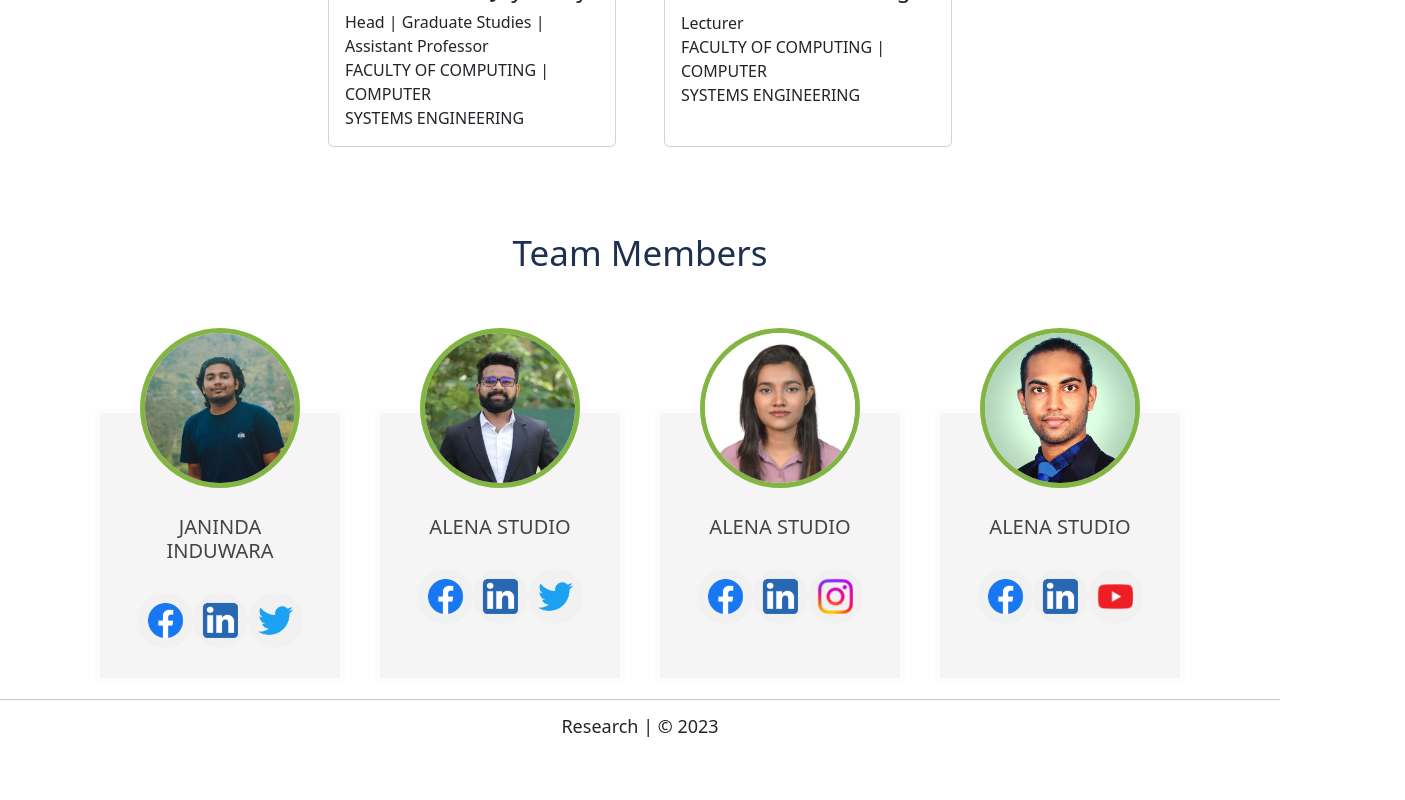
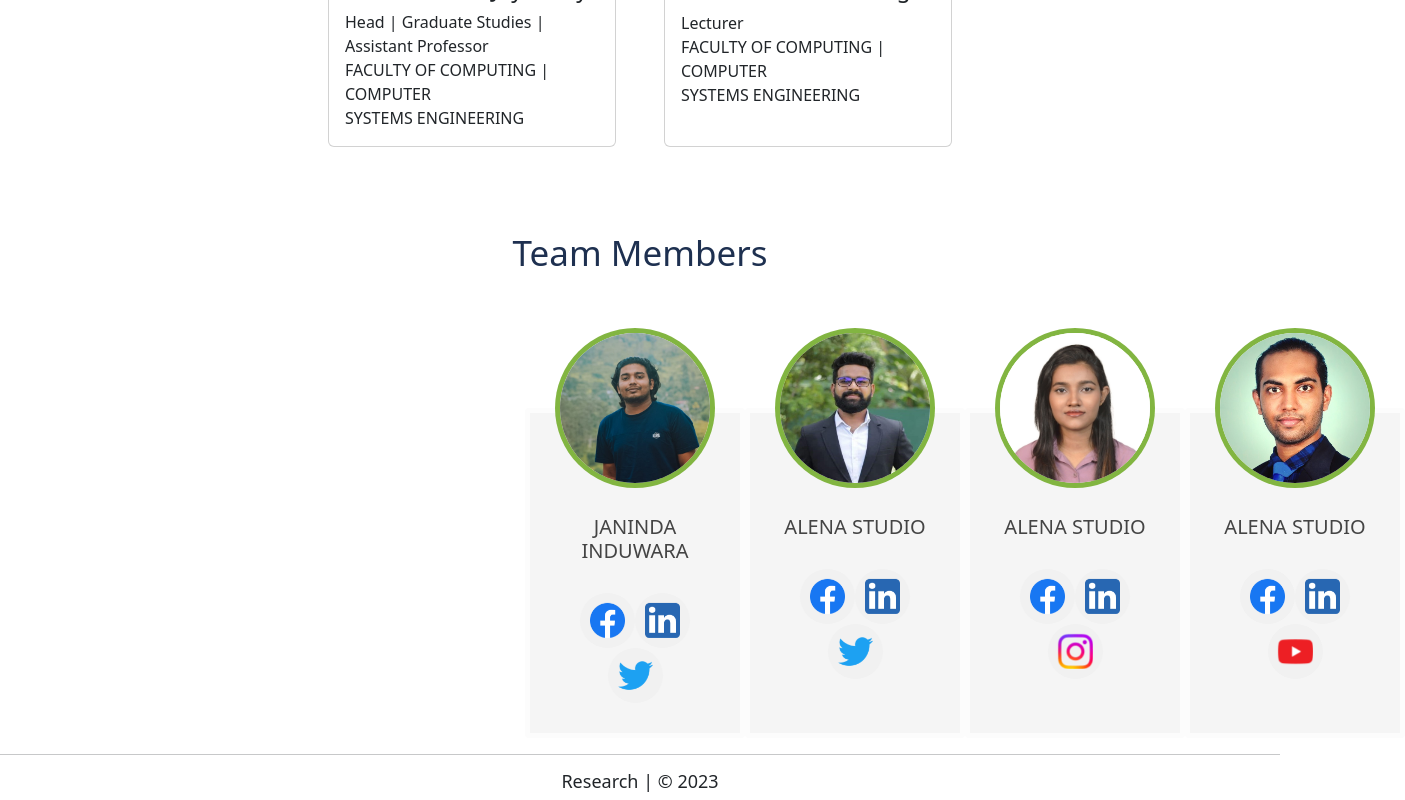
Before and after one commit to Agasthi98/research-web, a React (Create React App) app: page / in a window 1280 px wide. Shown: the part 8911-9711 px from the top of the page, 1405 px wide, since content can reach past the window. Before the commit the page ends 9656 px from the top, so only its background shows below. Built offline with nearby package versions, Linux system fonts and the light colour scheme.

Commit message:
padding changed

```diff
--- a/src/components/supervisors/supervisor.scss
+++ b/src/components/supervisors/supervisor.scss
@@ -163,3 +163,7 @@ img {
   margin-top: 8rem;
   padding: 0 5rem;
 }
+
+.team-members {
+  padding: 0 445px;
+}
```
